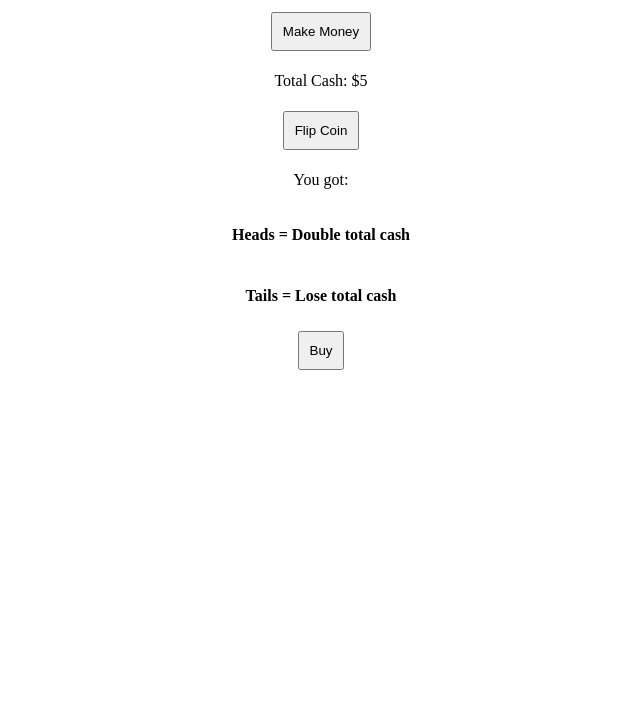
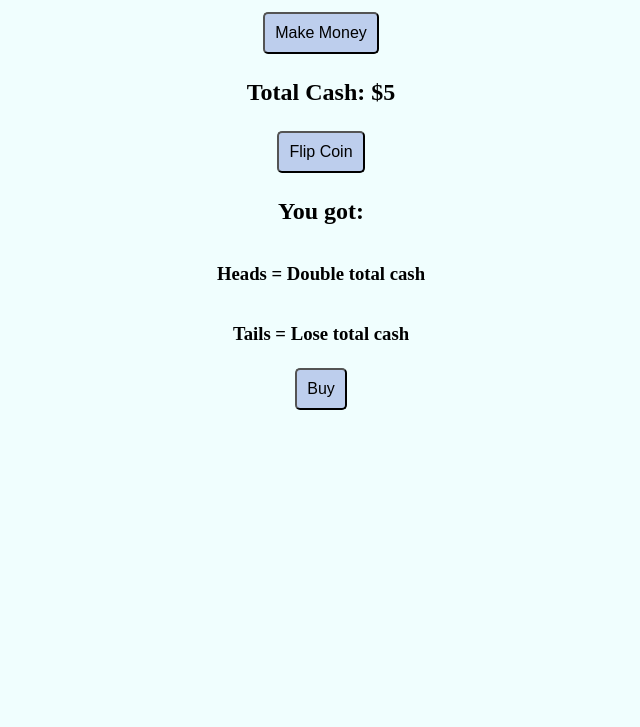
Before and after one commit to staten-island-tech/create-task-WilliamLi22, a website built with Vite: page createproject/index.html in a window 1280 px wide. Shown: the part 73-800 px from the top of the page, without its empty margins (319-959 px from the left). Built offline with nearby package versions, Linux system fonts and the light colour scheme.

Commit message:
Made text slightly bigger

```diff
--- a/createproject/index.html
+++ b/createproject/index.html
@@ -11,12 +11,12 @@
     <h1>Pokemon Starter Gacha</h1>
 
     <button id="makemoneybtn">Make Money</button>
-    <p>Total Cash: $<span id="Totalcash">5</span></p>
+    <h2>Total Cash: $<span id="Totalcash">5</span></h2>
 
     <button id="flipcoinbtn">Flip Coin</button>
-    <p>You got: <span id="result"></span></p>
-    <h4>Heads = Double total cash</h4>
-    <h4>Tails = Lose total cash</h4>
+    <h2>You got: <span id="result"></span></h2>
+    <h3>Heads = Double total cash</h3>
+    <h3>Tails = Lose total cash</h3>
 
    <button id="buybtn">Buy</button>
    <div class="card"></div>
--- a/createproject/style.css
+++ b/createproject/style.css
@@ -1,6 +1,7 @@
 html, body {
   margin: 0;
   padding: 0;
+  background-color: rgb(240, 254, 254);
 }
 
 body {
@@ -13,6 +14,9 @@ body {
 button {
   padding: 10px;
   margin: 5px;
+  font-size: 1rem;
+  background-color: rgb(189, 206, 237);
+  border-radius: 5px;
 }
 
 .card {
@@ -20,7 +24,7 @@ button {
   flex-direction: column;
   justify-content: center;
   align-items: center;
-  background-color: bisque;
+  background-color: antiquewhite;
   border-radius: 15px;
   margin: 5px;
 }
```
